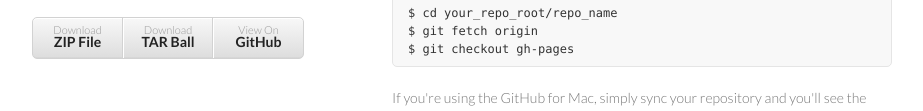
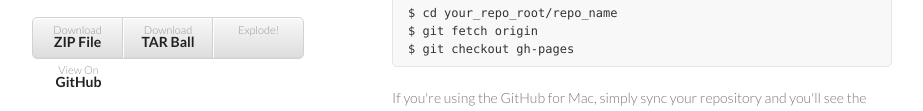
Before and after one commit to quartzmo/beginner-ghpages, a plain HTML site: page index.html in a window 1280 px wide. Shown: the part 205-316 px from the top of the page, without its empty margins (178-1101 px from the left). Drawn offline with Linux system fonts and the light colour scheme.

Commit message:
Update index.html

```diff
--- a/index.html
+++ b/index.html
@@ -24,6 +24,7 @@
         <ul>
           <li><a href="https://github.com/quartzmo/beginner-ghpages/zipball/master">Download <strong>ZIP File</strong></a></li>
           <li><a href="https://github.com/quartzmo/beginner-ghpages/tarball/master">Download <strong>TAR Ball</strong></a></li>
+          <li><a href="" onclick="alert('boom')">Explode!</a></li>
           <li><a href="https://github.com/quartzmo/beginner-ghpages">View On <strong>GitHub</strong></a></li>
         </ul>
       </header>
```
